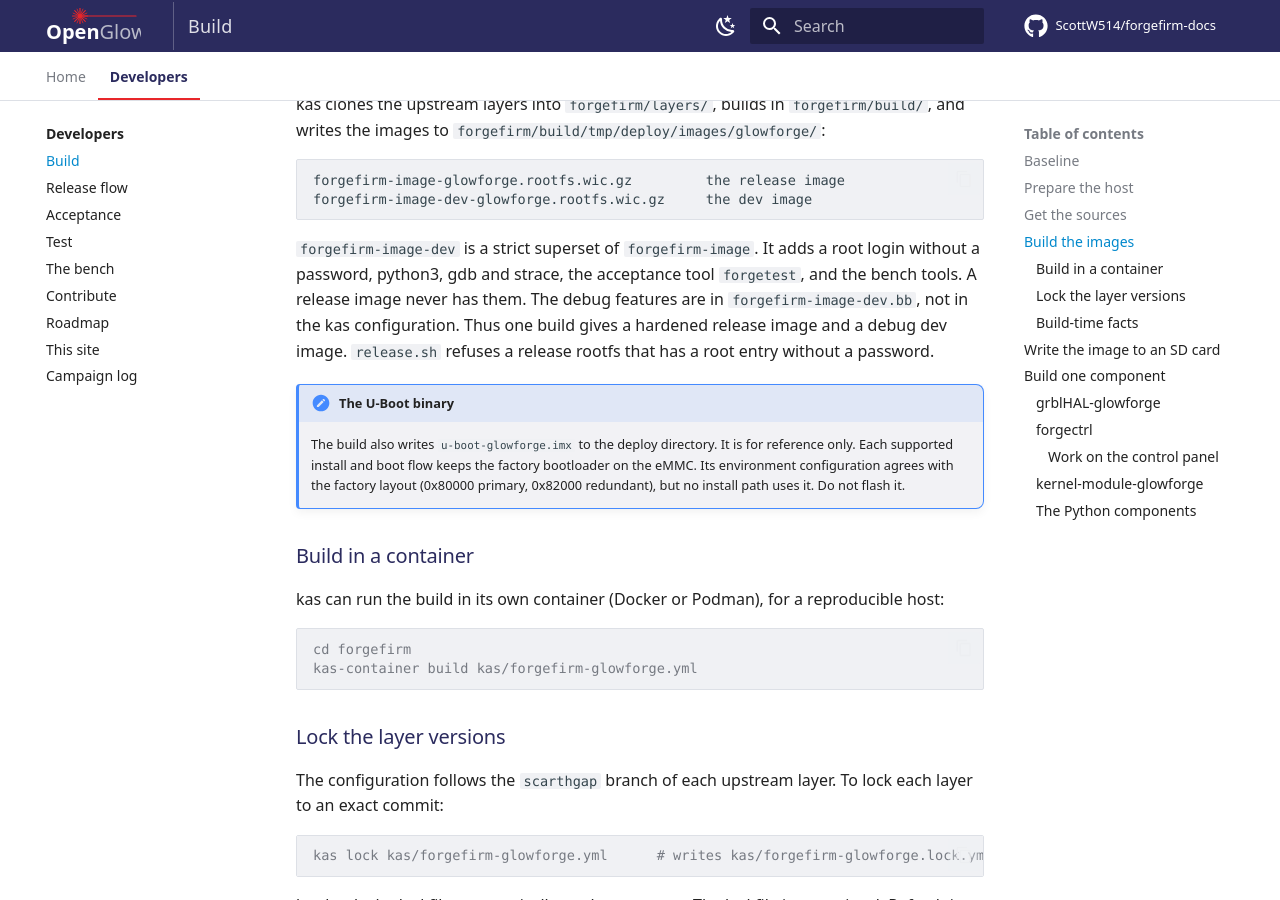
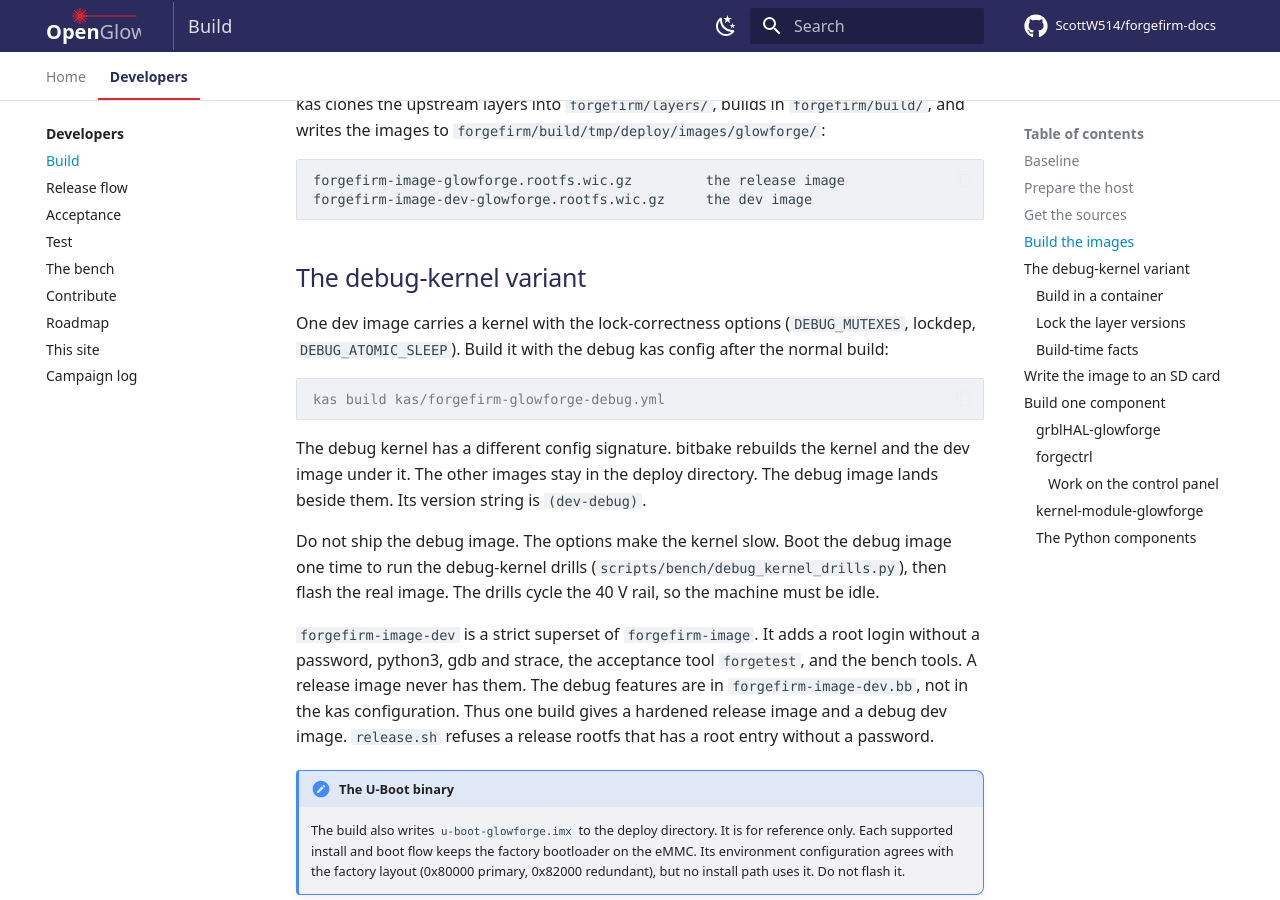
Before and after one commit to openglow-org/forgefirm-docs, an MkDocs documentation site: the page built from docs/developers/building.md, in a window 1280 px wide and 900 px high, scrolled down 2524 px. Built offline with MkDocs 1.6.1 and Material for MkDocs 9.7.7, drawn with Linux system fonts in a browser that asks for light colours; comment, search, counter and statistics services are not loaded.

Commit message:
building: document the debug-kernel variant
kas/forgefirm-glowforge-debug.yml builds one dev image on the
lock-debugging kernel beside the normal build, for the debug-kernel
drills; do not ship it.

````diff
--- a/docs/developers/building.md
+++ b/docs/developers/building.md
@@ -123,6 +123,26 @@ kas clones the upstream layers into `forgefirm/layers/`, builds in
 forgefirm-image-glowforge.rootfs.wic.gz         the release image
 forgefirm-image-dev-glowforge.rootfs.wic.gz     the dev image
 ```
+
+## The debug-kernel variant
+
+One dev image carries a kernel with the lock-correctness options
+(`DEBUG_MUTEXES`, lockdep, `DEBUG_ATOMIC_SLEEP`). Build it with the debug
+kas config after the normal build:
+
+```console
+kas build kas/forgefirm-glowforge-debug.yml
+```
+
+The debug kernel has a different config signature. bitbake rebuilds the
+kernel and the dev image under it. The other images stay in the deploy
+directory. The debug image lands beside them. Its version string is
+`(dev-debug)`.
+
+Do not ship the debug image. The options make the kernel slow. Boot the
+debug image one time to run the debug-kernel drills
+(`scripts/bench/debug_kernel_drills.py`), then flash the real image. The
+drills cycle the 40 V rail, so the machine must be idle.
 
 `forgefirm-image-dev` is a strict superset of `forgefirm-image`. It adds a
 root login without a password, python3, gdb and strace, the acceptance tool
````
